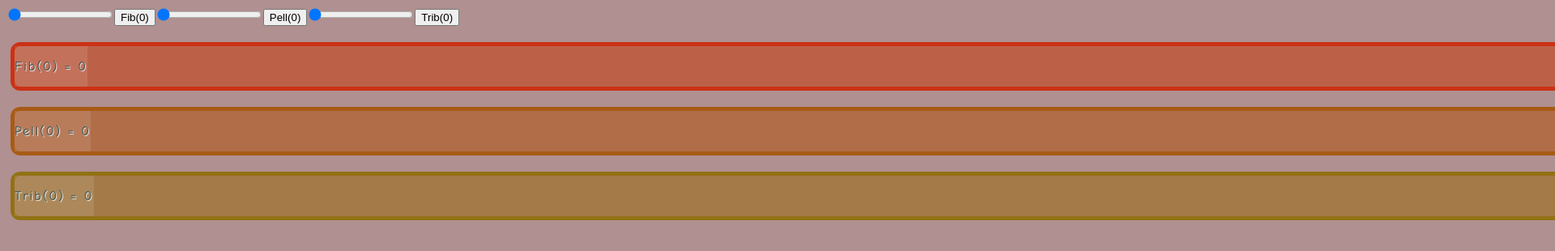
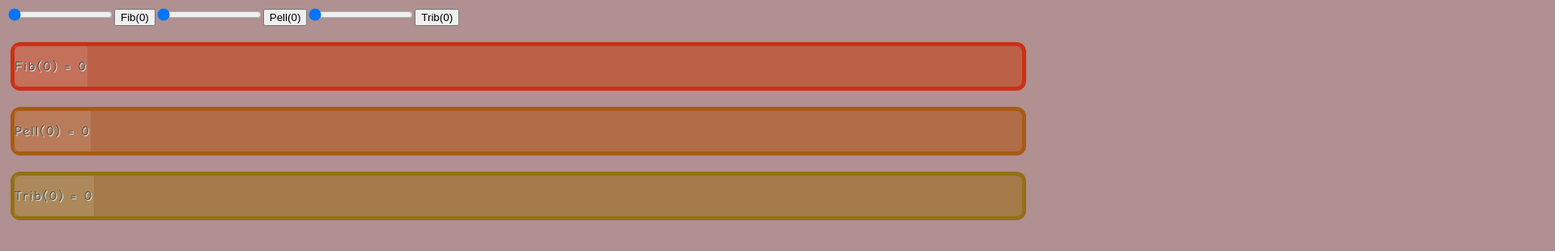
Before and after one commit to Grunzila/recursive-sequences, a plain HTML site: page index.html in a window 1280 px wide. Shown: the top 310 px of the page at 81% size, 1920 px wide, since content can reach past the window. Drawn offline with Linux system fonts and the light colour scheme.

Commit message:
adjusted width to be auto

```diff
--- a/style.css
+++ b/style.css
@@ -18,7 +18,8 @@
     color: darkslategray;
     text-shadow: 1px 1px 1px white;
     font-family: "Comic Sans MS", cursive, sans-serif;
-    width: 37119px;
+    width: auto;
+    /*width: 37119px;*/
     margin: 20px 5px;
     border-radius: 12px;
     cursor: pointer;
```
